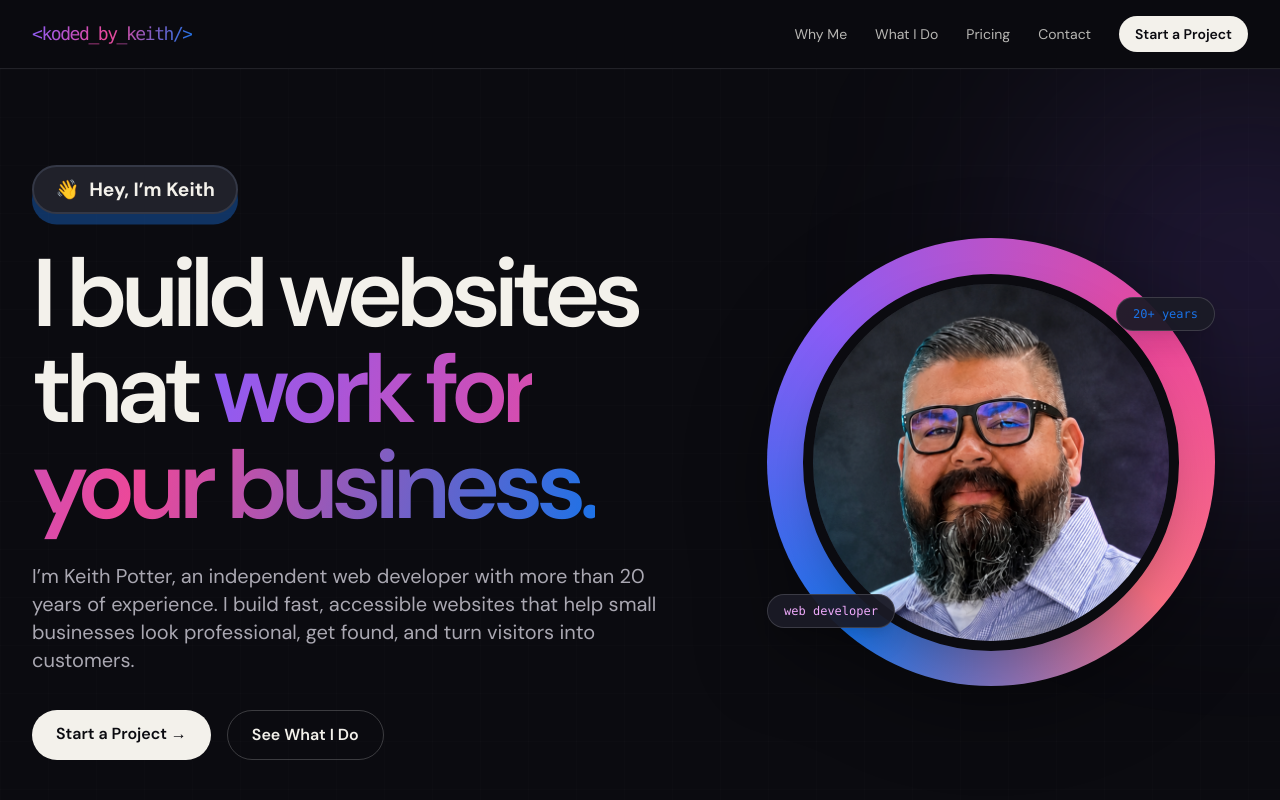
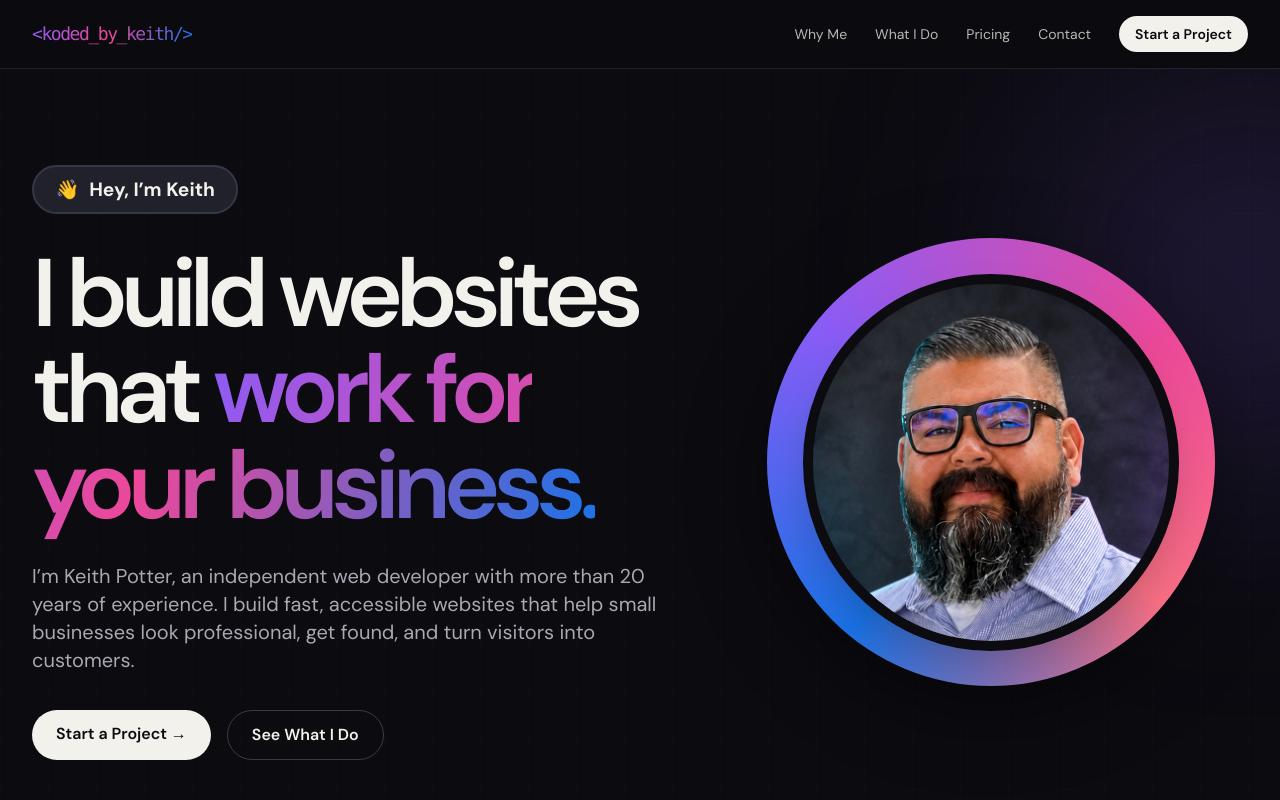
Before and after one commit to keithpotter21/koded_by_keith, a Nuxt app: page / in a window 1280 px wide. Shown: the top 800 px of the page. Built offline with nearby package versions, Linux system fonts and the light colour scheme.

Commit message:
style: changed hero and footer

```diff
--- a/assets/css/main.css
+++ b/assets/css/main.css
@@ -17,7 +17,7 @@ body { margin: 0; background: var(--ink); color: var(--paper); font-family: 'DM
 .grid-glow { background-image: linear-gradient(rgba(255,255,255,.035) 1px,transparent 1px),linear-gradient(90deg,rgba(255,255,255,.035) 1px,transparent 1px); background-size:48px 48px; }
 .portrait-orbit { filter: drop-shadow(0 1.5rem 2.5rem rgba(0,0,0,.35)); }
 .portrait-orbit-ring { background: conic-gradient(from 220deg, var(--cyan), var(--violet) 25%, var(--magenta) 54%, #fb7185 75%, var(--cyan)); }
-.hero-greeting { display:inline-flex; align-items:center; gap:.6rem; border:2px solid #343846; border-radius:9999px; background:#20212a; box-shadow:0 .65rem 0 rgba(26,115,232,.38); padding:.8rem 1.35rem; font-size:1.2rem; font-weight:700; line-height:1; }
-.footer-dots { background-color:#15161e; background-image:radial-gradient(rgba(255,255,255,.12) 1px, transparent 1.5px); background-position:0 0; background-size:32px 32px; }
+.hero-greeting { display:inline-flex; align-items:center; gap:.6rem; border:2px solid #343846; border-radius:9999px; background:#20212a; padding:.8rem 1.35rem; font-size:1.2rem; font-weight:700; line-height:1; }
+.footer-dots { background-position:0 0; background-size:32px 32px; }
 #why-me .text-violet { color: #6d28d9; }
 @media (prefers-reduced-motion: reduce) { html { scroll-behavior:auto; } *,*::before,*::after { animation-duration:.01ms!important; transition-duration:.01ms!important; scroll-behavior:auto!important; } }
--- a/pages/index.vue
+++ b/pages/index.vue
@@ -14,7 +14,7 @@ useHead({ title: site.title, meta: [{ name: 'description', content: site.descrip
         <div class="pointer-events-none absolute inset-0 grid-glow opacity-30" /><div class="pointer-events-none absolute -right-40 top-4 h-96 w-96 rounded-full bg-violet/20 blur-[130px]" />
         <div class="section-shell relative grid gap-12 py-16 sm:py-20 lg:grid-cols-[1.12fr_.88fr] lg:items-center lg:py-24">
           <div><p class="hero-greeting"><span aria-hidden="true">👋</span> Hey, I’m Keith</p><h1 class="mt-8 max-w-3xl text-5xl font-semibold leading-[.95] tracking-[-.075em] sm:text-7xl lg:text-8xl">I build websites that <span class="gradient-text">work for your business.</span></h1><p class="mt-7 max-w-2xl text-lg leading-8 text-muted sm:text-xl">I’m Keith Potter, an independent web developer with more than 20 years of experience. I build fast, accessible websites that help small businesses look professional, get found, and turn visitors into customers.</p><div class="mt-9 flex flex-wrap gap-4"><a href="#contact" class="rounded-full bg-paper px-6 py-3 font-semibold text-ink transition hover:bg-cyan">Start a Project <span aria-hidden="true">→</span></a><a href="#services" class="rounded-full border border-white/20 px-6 py-3 font-semibold transition hover:border-cyan hover:text-cyan">See What I Do</a></div></div>
-          <figure class="portrait-orbit relative mx-auto aspect-square w-full max-w-md" aria-label="Portrait of Keith Potter"><div class="portrait-orbit-ring absolute inset-0 rounded-full" aria-hidden="true" /><div class="absolute inset-[8%] overflow-hidden rounded-full border-[10px] border-ink bg-elevated shadow-2xl"><img :src="site.portrait.src" :alt="site.portrait.alt" class="h-full w-full object-cover" loading="eager" /></div><span class="absolute right-0 top-[13%] rounded-full border border-white/15 bg-elevated/95 px-4 py-2 font-mono text-xs text-cyan shadow-xl">20+ years</span><span class="absolute bottom-[13%] left-0 rounded-full border border-white/15 bg-elevated/95 px-4 py-2 font-mono text-xs text-fuchsia-300 shadow-xl">web developer</span></figure>
+          <figure class="portrait-orbit relative mx-auto aspect-square w-full max-w-md" aria-label="Portrait of Keith Potter"><div class="portrait-orbit-ring absolute inset-0 rounded-full" aria-hidden="true" /><div class="absolute inset-[8%] overflow-hidden rounded-full border-[10px] border-ink bg-elevated shadow-2xl"><img :src="site.portrait.src" :alt="site.portrait.alt" class="h-full w-full object-cover" loading="eager" /></div></figure>
         </div>
       </section>
       <section aria-label="Credentials" class="border-b border-white/10 bg-surface"><div class="section-shell grid grid-cols-2 divide-x divide-y divide-white/10 sm:grid-cols-5 sm:divide-y-0"><div v-for="credential in credentials" :key="credential.value" class="p-5 sm:p-6"><strong class="block text-lg">{{ credential.value }}</strong><span class="mt-1 block text-sm text-muted">{{ credential.label }}</span></div></div></section>
@@ -28,6 +28,6 @@ useHead({ title: site.title, meta: [{ name: 'description', content: site.descrip
       <section class="section-shell py-16"><div class="flex flex-col justify-between gap-6 border border-white/10 p-7 sm:flex-row sm:items-center"><div><p class="eyebrow">Drupal projects</p><h2 class="mt-2 text-2xl font-semibold">Looking for Drupal development?</h2><p class="mt-2 max-w-2xl text-muted">My independent work focuses on small-business websites. For Drupal development, migrations, upgrades, and enterprise projects, I recommend the team at Y3TI.</p></div><a class="shrink-0 font-semibold text-cyan hover:text-paper" href="https://y3ti.com/?utm_source=keithpotter.net&utm_medium=referral&utm_campaign=drupal-referral" target="_blank" rel="noopener noreferrer">Talk to Y3TI <span aria-hidden="true">↗</span><span class="sr-only"> (opens in a new tab)</span></a></div></section>
       <section id="contact" class="border-t border-white/10 bg-surface py-20 sm:py-28" aria-labelledby="contact-heading"><div class="section-shell grid gap-12 lg:grid-cols-[.8fr_1.2fr]"><div><p class="eyebrow">Start a project</p><h2 id="contact-heading" class="mt-4 text-5xl font-semibold leading-[.95] tracking-[-.07em] sm:text-7xl">Let’s talk about your business.</h2><p class="mt-6 max-w-md text-lg leading-8 text-muted">Tell me what you’re working on and I’ll get back to you personally.</p><a class="mt-8 inline-block text-cyan hover:text-paper" :href="`mailto:${site.email}`">{{ site.email }}</a></div><ContactForm :interest="selectedInterest" /></div></section>
     </main>
-    <footer class="footer-dots border-t border-white/10 py-10"><div class="section-shell flex flex-col gap-5 text-sm text-muted sm:flex-row sm:items-center sm:justify-between"><p>© {{ new Date().getFullYear() }} Keith Potter. Made with ☕ for small businesses.</p><div class="flex flex-wrap gap-x-6 gap-y-2"><a :href="`mailto:${site.email}`" class="font-medium hover:text-paper">Email</a><NuxtLink to="/privacy" class="font-medium hover:text-paper">Privacy</NuxtLink></div></div></footer>
+    <footer class="footer-dots border-t border-white/10 py-10"><div class="section-shell flex flex-col gap-5 text-sm text-muted sm:flex-row sm:items-center sm:justify-between"><p>© {{ new Date().getFullYear() }} Keith Potter. Made with ☕ in California.</p><div class="flex flex-wrap gap-x-6 gap-y-2"><a :href="`mailto:${site.email}`" class="font-medium hover:text-paper">Email</a><NuxtLink to="/privacy" class="font-medium hover:text-paper">Privacy</NuxtLink></div></div></footer>
   </div>
 </template>
```
